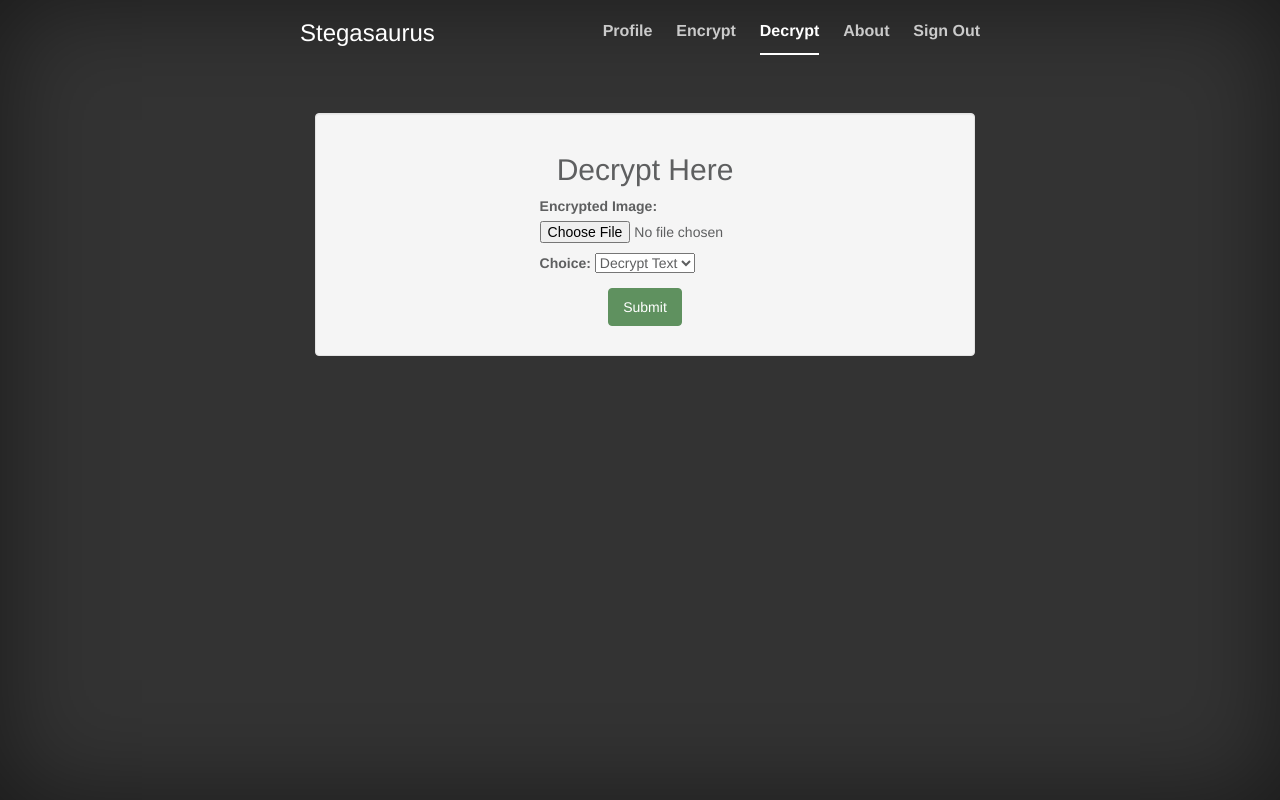
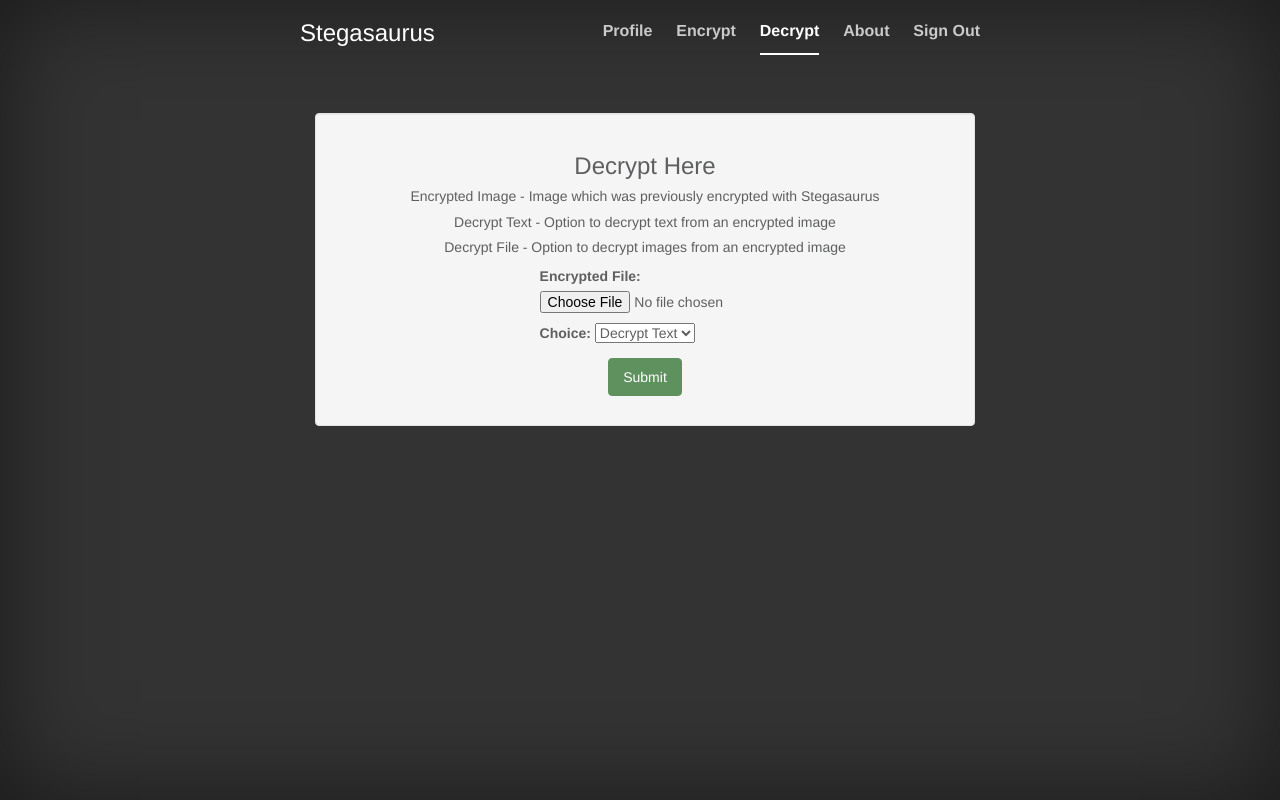
Before and after one commit to dfish13/stegasaurus, a Django app: page /decrypt in a window 1280 px wide. Run offline with Django 3.2, Linux system fonts and the light colour scheme; the visitor is signed in with stand-in values (Sample User, id 1); data comes from the database, SQL or seed files in the repository; some libraries are stand-ins or nearby versions.

Commit message:
added tooltips to encrypt and decrypt pages

```diff
--- a/site/main/templates/main/decrypt.html
+++ b/site/main/templates/main/decrypt.html
@@ -3,7 +3,7 @@
  by Alexander Sumner
 
  Last updated on: November 30, 2016
- Updated by: Alexander Sumner
+ Updated by: James Riley
 -->
 {% extends 'main/base.html' %}
 {% load static %}
@@ -14,20 +14,31 @@
         <div class="col-md-3 col-centered"></div>
             <div class="col-md-12 col-centered well">
                 <div class="text-center">
-                     <h2>Decrypt Here</h2>
+                     <h3>Decrypt Here</h3>
+                     <h5>Encrypted Image - Image which was previously encrypted with Stegasaurus</h5>
+                     <h5>Decrypt Text - Option to decrypt text from an encrypted image</h5>
+                     <h5>Decrypt File - Option to decrypt images from an encrypted image</h5>
                 </div>
                 <p>
                     <form enctype="multipart/form-data" method="post">
                         <div class="form-container">
                             {%  csrf_token %}
-                            {{ decrypt_form.as_p }}
+                            <p>
+                                <label data-toggle="tooltip" title="Image previously encrypted with Stegasaurus" for="id_carrier">Encrypted File:</label>
+                                <input id="id_carrier" name="carrier" type="file" required>
+                            </p>
+                            <p>
+                                <label for="id_choice">Choice:</label>
+                                <select id="id_choice" name="choice" required>
+                                    <option value="T">Decrypt Text</option>
+                                    <option value="F">Decrypt File</option>
+                                </select>
+                            </p>
                         </div>
                         <div class="text-center">
                             <input type="submit" class="btn btn-primary" value="Submit"/>
                         </div>
-                        {% if message != '' %}
-                          <p>The encrypted text is: {{ message }}</p>
-                        {% endif %}
+                        <p>{{ message }}</p>
                     </form>
                 </p>
             </div>
@@ -38,6 +49,11 @@
 <!-- end body content block -->
 
 <!-- begin script  block -->
-    {% block javascript %}
-    {% endblock %}
+{% block javascript %}
+    <script>
+        $(document).ready(function(){
+        $('[data-toggle="tooltip"]').tooltip();
+        });
+    </script>
+{% endblock %}
 <!-- end script block -->
```
Also changed, not shown: site/main/templates/main/encrypt.html (+17 -8 lines).
